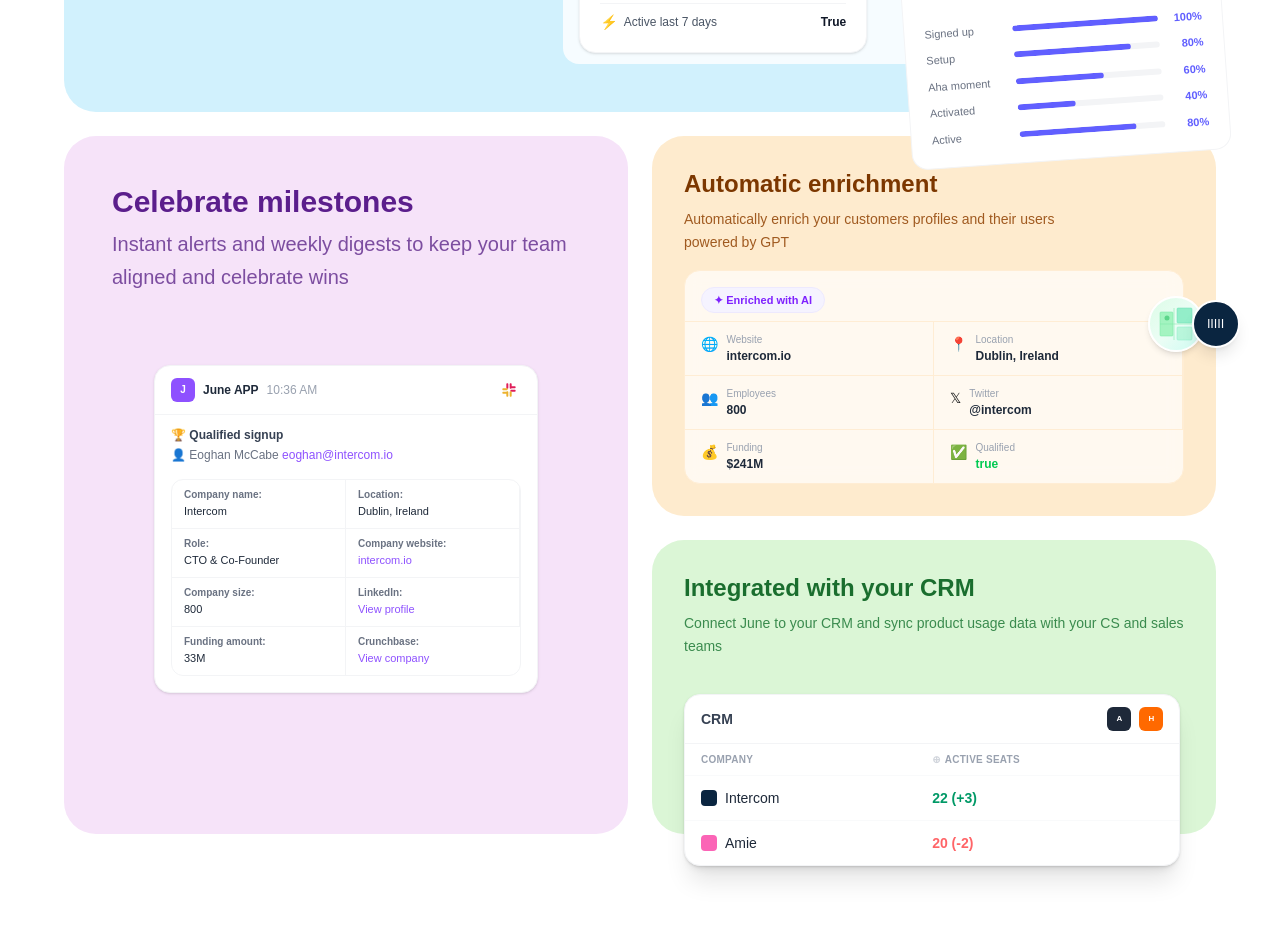
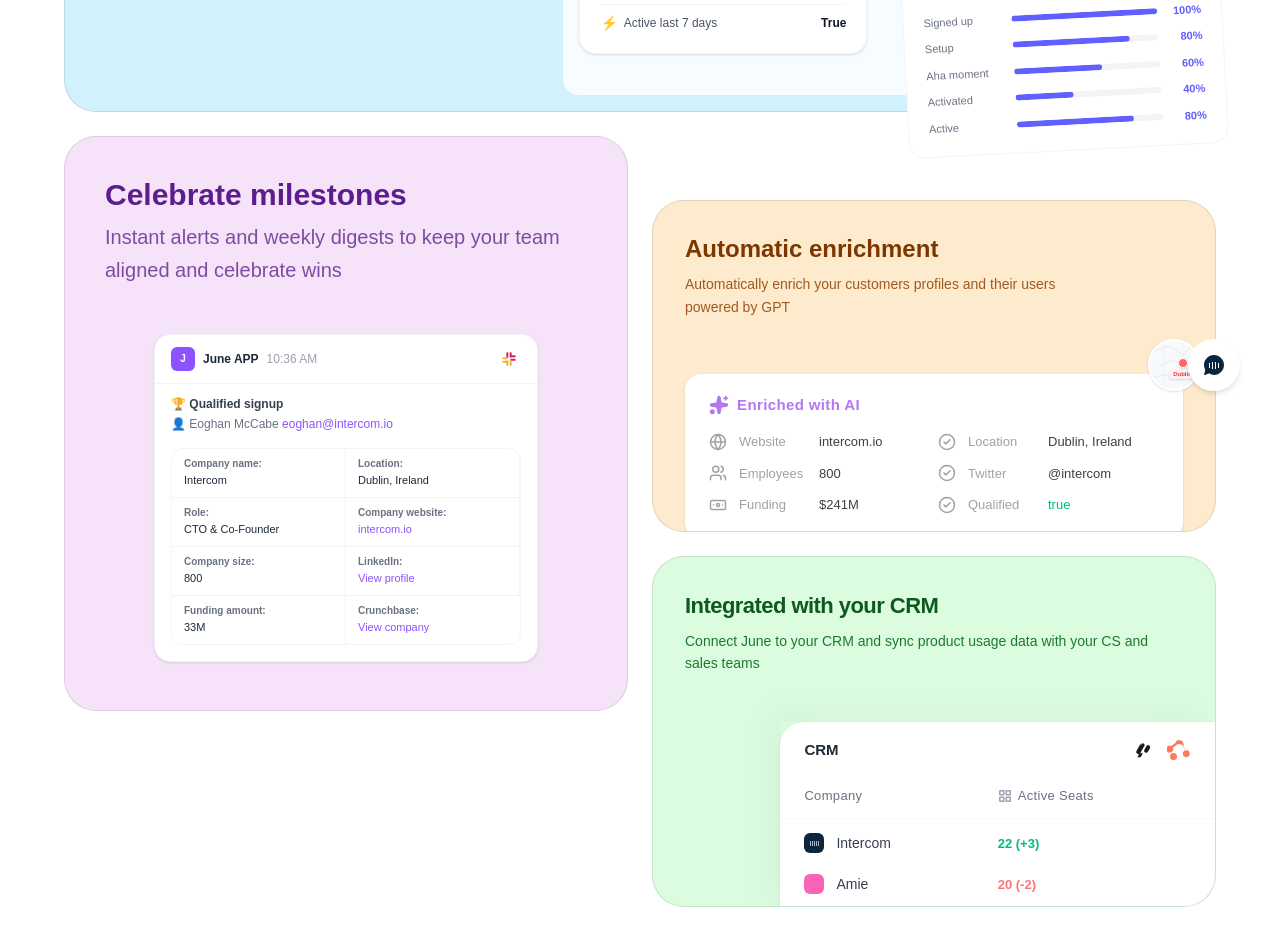
Before and after one commit to amanraj069/Round-02, a Next.js app: page / in a window 1280 px wide. Shown: the part 360-1306 px from the top of the page. Built offline with nearby package versions, Linux system fonts and the light colour scheme.

Commit message:
feat: polish bento grid UI

```diff
--- a/components/bentogrid/FeatureCRM/CRMTableCard.tsx
+++ b/components/bentogrid/FeatureCRM/CRMTableCard.tsx
@@ -1,53 +1,72 @@
 import React from "react";
 import { BENTO_GRID_DATA } from "@/constants/bentoGridData";
+import { LayoutGrid } from "lucide-react";
 
 const { crm } = BENTO_GRID_DATA;
 
 const companyColors: Record<string, string> = {
-  Intercom: "bg-[#0a2540]",
+  Intercom: "bg-[#092540]",
   Amie: "bg-pink-400",
 };
 
 export function CRMTableCard() {
   return (
-    <div className="w-full bg-white rounded-2xl border border-gray-100 shadow-sm overflow-hidden">
+    <div className="w-full bg-white rounded-tl-2xl sm:rounded-tl-[24px] shadow-sm overflow-hidden flex flex-col h-full">
       {/* Header row */}
-      <div className="flex items-center justify-between px-4 py-3 border-b border-gray-100">
-        <span className="text-sm font-semibold text-gray-700">CRM</span>
-        <div className="flex items-center gap-2">
-          {/* Attio-style logo */}
-          <div className="w-6 h-6 rounded-md bg-gray-800 flex items-center justify-center">
-            <span className="text-white text-[8px] font-bold">A</span>
-          </div>
-          {/* HubSpot-style logo */}
-          <div className="w-6 h-6 rounded-md bg-orange-500 flex items-center justify-center">
-            <span className="text-white text-[8px] font-bold">H</span>
-          </div>
+      <div className="flex items-center justify-between px-5 py-4 sm:px-6">
+        <span className="text-[15px] font-bold text-[#1f2937]">CRM</span>
+        <div className="flex items-center gap-3">
+          {/* Attio Logo SVG */}
+          <svg viewBox="0 0 24 24" width="22" height="22" className="fill-[#1b1b1b]">
+            <path d="M14.63 7.828l-2.222 3.849a2.222 2.222 0 103.85 2.221l2.22-3.848a2.222 2.222 0 10-3.849-2.222zM7.227 15.656L4.72 20h3.585l2.508-4.344H7.227zM8.36 5L3.848 12.822a2.41 2.41 0 00.871 3.29 2.411 2.411 0 003.29-.871L12.52 7.42c.44-.761.183-1.73-.578-2.17A1.6 1.6 0 009.28 5.61l-.92 1.593v-2.2z" />
+          </svg>
+          {/* HubSpot Logo SVG */}
+          <svg viewBox="0 0 24 24" width="24" height="24" className="fill-[#ff7a59]">
+            <path d="M12 2a3.5 3.5 0 00-3.4 2.68L4.36 8A3.5 3.5 0 106 9.87l3.8-3C10.02 6.55 10.96 6 12 6c2.72 0 4.93 2.16 4.99 4.88l3.65 1.58A3.5 3.5 0 1022 13.5v-.59l-4-1.74a4.98 4.98 0 01-1.39-4.52A5 5 0 0012 2zm-5.5 13a3.5 3.5 0 100 7 3.5 3.5 0 000-7z" />
+          </svg>
         </div>
       </div>
 
       {/* Table header */}
-      <div className="grid grid-cols-2 px-4 py-2 border-b border-gray-50">
+      <div className="grid grid-cols-2 px-5 sm:px-6 py-2 border-b border-gray-100/60 pb-3">
         {crm.table.headers.map((h, idx) => (
-          <span key={idx} className="text-[10px] font-semibold text-gray-400 uppercase tracking-wide flex items-center gap-1">
-            {idx === 1 && <span className="text-gray-300">⊕</span>}
-            {h}
+          <span
+            key={idx}
+            className="text-[13px] font-medium text-gray-500 capitalize tracking-wide flex items-center gap-1.5"
+          >
+            {idx === 1 && <LayoutGrid className="w-[14px] h-[14px] text-gray-400 stroke-[2.5]" />}
+            {idx === 0 ? "Company" : "Active seats"}
           </span>
         ))}
       </div>
 
       {/* Table rows */}
-      {crm.table.rows.map((row, idx) => (
-        <div key={idx} className={`grid grid-cols-2 px-4 py-3 items-center ${idx !== crm.table.rows.length - 1 ? "border-b border-gray-50" : ""}`}>
-          <div className="flex items-center gap-2">
-            <div className={`w-4 h-4 rounded-sm ${companyColors[row.company] ?? "bg-gray-400"}`} />
-            <span className="text-sm text-gray-800 font-medium">{row.company}</span>
+      <div className="flex flex-col pt-1 pb-4">
+        {crm.table.rows.map((row, idx) => (
+          <div
+            key={idx}
+            className={`grid grid-cols-2 px-5 sm:px-6 py-2.5 items-center`}
+          >
+            <div className="flex items-center gap-3">
+              <div
+                className={`w-5 h-5 rounded-md flex items-center justify-center ${companyColors[row.company] ?? "bg-gray-400"}`}
+              >
+                {row.company === "Intercom" && (
+                  <span className="text-white text-[7px] font-bold tracking-[0.1em] scale-75">|||||</span>
+                )}
+              </div>
+              <span className="text-[14px] text-[#374151] font-medium">
+                {row.company}
+              </span>
+            </div>
+            <span
+              className={`text-[13px] font-semibold ${row.seats.includes("+") ? "text-emerald-500" : "text-red-400/90"}`}
+            >
+              {row.seats}
+            </span>
           </div>
-          <span className={`text-sm font-semibold ${row.seats.includes("+") ? "text-emerald-600" : "text-red-400"}`}>
-            {row.seats}
-          </span>
-        </div>
-      ))}
+        ))}
+      </div>
     </div>
   );
 }
--- a/components/bentogrid/FeatureCRM/index.tsx
+++ b/components/bentogrid/FeatureCRM/index.tsx
@@ -8,27 +8,21 @@
 
 export function FeatureCRM() {
   return (
-    // overflow-visible so CRM table card can bleed downward
-    <div className="relative w-full bg-[#dbf6d6] rounded-[32px] p-8 overflow-visible flex flex-col gap-4">
-
+    <div className="relative w-full h-full bg-[#dcfce0] rounded-[32px] pt-8 pl-8 overflow-hidden flex flex-col justify-between border border-black/10">
       {/* Text block */}
-      <div>
-        <h2 className="text-xl md:text-2xl font-bold text-[#1a6e2e] mb-2">
+      <div className="pr-8 pb-10">
+        <h2 className="text-[22px] font-bold text-[#0d5920] tracking-tight mb-2">
           {crm.title}
         </h2>
-        <p className="text-sm text-[#3a8b4e] leading-relaxed">
+        <p className="text-[14px] text-[#1b7a30] leading-[1.6] mb-2">
           {crm.description}
         </p>
       </div>
 
-      {/* CRM table card — absolutely positioned to pop out of the bottom-right */}
-      <div className="absolute bottom-[-2rem] right-[-16] w-[88%] z-20 shadow-xl rounded-2xl">
+      {/* CRM table card perfectly tucked into bottom right corner via ml-auto */}
+      <div className="mt-auto ml-auto w-[85%] sm:w-[90%] xl:w-[82%] shadow-[-12px_-12px_32px_rgba(0,0,0,0.03)] z-10 flex">
         <CRMTableCard />
       </div>
-
-      {/* Spacer to ensure the card doesn't collapse the section height */}
-      <div className="h-32" />
-
     </div>
   );
 }
--- a/components/bentogrid/FeatureEnrichment/EnrichedDataCard.tsx
+++ b/components/bentogrid/FeatureEnrichment/EnrichedDataCard.tsx
@@ -1,41 +1,42 @@
 import React from "react";
 import { BENTO_GRID_DATA } from "@/constants/bentoGridData";
+import { Globe, Users, Banknote, CheckCircle2, Sparkles } from "lucide-react";
 
 const { enrichment } = BENTO_GRID_DATA;
 
 // Icons per key
-const iconMap: Record<string, string> = {
-  Website: "🌐",
-  Location: "📍",
-  Employees: "👥",
-  Twitter: "𝕏",
-  Funding: "💰",
-  Qualified: "✅",
+const iconMap: Record<string, React.ReactNode> = {
+  Website: <Globe className="w-[18px] h-[18px] text-[#a1a1aa]" />,
+  Location: <CheckCircle2 className="w-[18px] h-[18px] text-[#a1a1aa]" />,
+  Employees: <Users className="w-[18px] h-[18px] text-[#a1a1aa]" />,
+  Twitter: <CheckCircle2 className="w-[18px] h-[18px] text-[#a1a1aa]" />,
+  Funding: <Banknote className="w-[18px] h-[18px] text-[#a1a1aa]" />,
+  Qualified: <CheckCircle2 className="w-[18px] h-[18px] text-[#a1a1aa]" />,
 };
 
 export function EnrichedDataCard() {
   return (
-    <div className="w-full bg-white/70 backdrop-blur-sm rounded-2xl border border-orange-100 overflow-hidden">
-      {/* AI Badge */}
-      <div className="px-4 pt-4 pb-2">
-        <span className="inline-flex items-center gap-1.5 text-[11px] font-semibold text-violet-600 bg-violet-50 border border-violet-100 rounded-full px-3 py-1">
-          ✦ {enrichment.badge}
+    <div className="w-full bg-white rounded-xl sm:rounded-2xl shadow-sm relative z-0">
+      {/* AI Badge Header */}
+      <div className="px-5 sm:px-6 pt-5 pb-4 flex items-center gap-2">
+        <Sparkles className="w-5 h-5 text-[#b477f1] fill-[#b477f1]" />
+        <span className="text-[15px] font-bold text-[#b477f1] tracking-wide">
+          {enrichment.badge}
         </span>
       </div>
 
       {/* 2-column data grid */}
-      <div className="grid grid-cols-2 divide-x divide-orange-100 border-t border-orange-100">
+      <div className="grid grid-cols-1 sm:grid-cols-2 px-5 sm:px-6 pb-6 gap-y-3 gap-x-2">
         {enrichment.details.map((item, idx) => (
-          <div
-            key={idx}
-            className={`px-4 py-2.5 flex items-start gap-2 ${idx >= 2 ? "border-t border-orange-100" : ""}`}
-          >
-            <span className="text-sm mt-0.5 shrink-0">{iconMap[item.key] ?? "•"}</span>
-            <div>
-              <p className="text-[10px] text-gray-400 font-medium">{item.key}</p>
+          <div key={idx} className="flex items-center gap-3">
+            <div className="shrink-0 flex items-center justify-center">
+              {iconMap[item.key] ?? <CheckCircle2 className="w-[18px] h-[18px] text-[#a1a1aa]" />}
+            </div>
+            <div className="flex gap-2 items-center w-full">
+              <p className="text-[13px] text-[#a1a1aa] font-medium w-[72px] shrink-0">{item.key}</p>
               <p
-                className={`text-[12px] font-semibold ${
-                  item.type === "boolean" ? "text-green-500" : "text-gray-800"
+                className={`text-[13px] font-medium truncate ${
+                  item.type === "boolean" ? "text-emerald-500" : "text-[#3f3f46]"
                 }`}
               >
                 {item.value}
--- a/components/bentogrid/FeatureEnrichment/FloatingMapIcon.tsx
+++ b/components/bentogrid/FeatureEnrichment/FloatingMapIcon.tsx
@@ -6,20 +6,29 @@
   return (
     <div className="flex items-center">
       {/* Circular map thumbnail — sits behind */}
-      <div className="w-14 h-14 rounded-full overflow-hidden border-2 border-white shadow-md bg-gradient-to-br from-green-100 via-emerald-50 to-teal-100 flex items-center justify-center shrink-0 z-10">
-        <svg viewBox="0 0 40 40" className="w-10 h-10 opacity-70">
-          <rect x="4" y="8" width="13" height="24" rx="1" fill="#86efac" stroke="#4ade80" strokeWidth="0.5"/>
-          <rect x="21" y="4" width="15" height="15" rx="1" fill="#6ee7b7" stroke="#34d399" strokeWidth="0.5"/>
-          <rect x="21" y="23" width="15" height="13" rx="1" fill="#a7f3d0" stroke="#6ee7b7" strokeWidth="0.5"/>
-          <line x1="4" y1="20" x2="36" y2="20" stroke="#4ade80" strokeWidth="0.5"/>
-          <line x1="18" y1="4" x2="18" y2="36" stroke="#4ade80" strokeWidth="0.5"/>
-          <circle cx="11" cy="14" r="2.5" fill="#22c55e"/>
-        </svg>
+      <div className="w-[52px] h-[52px] rounded-full overflow-hidden border-2 border-white shadow bg-cover bg-center shrink-0 z-10 relative bg-[#f8f9fa]">
+        {/* Simplified map representation */}
+        <div className="absolute inset-0 opacity-40">
+          <svg viewBox="0 0 100 100" fill="none" className="w-full h-full">
+            <path d="M10 20 L40 10 L70 30 L90 5" stroke="#cbd5e1" strokeWidth="2" fill="none" />
+            <path d="M20 50 L50 40 L80 60 L100 35" stroke="#cbd5e1" strokeWidth="2" fill="none" />
+            <path d="M0 80 L30 70 L60 80 L90 60" stroke="#cbd5e1" strokeWidth="2" fill="none" />
+            <path d="M30 0 L30 100" stroke="#cbd5e1" strokeWidth="1" fill="none" />
+            <path d="M70 0 L70 100" stroke="#cbd5e1" strokeWidth="1" fill="none" />
+          </svg>
+        </div>
+        {/* Location Pin */}
+        <div className="absolute top-[35%] left-[40%] flex flex-col items-center">
+          <div className="w-2.5 h-2.5 bg-red-400 rounded-full border border-white shadow-sm"></div>
+          <div className="bg-red-50 text-red-500 text-[6px] font-bold px-1 rounded-sm shadow-sm mt-0.5">Dublin</div>
+        </div>
       </div>
 
       {/* Circular Intercom logo — overlaps map, sits in front */}
-      <div className="w-12 h-12 rounded-full bg-[#0a2540] flex items-center justify-center shadow-lg -ml-3 z-20 border-2 border-white shrink-0">
-        <span className="text-white text-[9px] font-bold tracking-widest">|||||</span>
+      <div className="w-[52px] h-[52px] rounded-full bg-white flex items-center justify-center shadow-md -ml-3 z-20 border-2 border-white shrink-0">
+        <svg viewBox="0 0 24 24" className="w-6 h-6 fill-[#092540]">
+           <path d="M12 2C6.477 2 2 6.477 2 12c0 1.705.433 3.313 1.196 4.743.102.193.125.419.065.63l-1.071 3.754c-.161.564.364 1.05.9.833l3.52-1.423a.81.81 0 0 1 .71.045A9.957 9.957 0 0 0 12 22c5.523 0 10-4.477 10-10S17.523 2 12 2Zm-5 8h1v5H7v-5Zm3-1h1v7h-1v-7Zm3 0h1v7h-1v-7Zm3 1h1v5h-1v-5Z" />
+        </svg>
       </div>
     </div>
   );
--- a/components/bentogrid/FeatureEnrichment/index.tsx
+++ b/components/bentogrid/FeatureEnrichment/index.tsx
@@ -9,16 +9,17 @@
 
 export function FeatureEnrichment() {
   return (
-    // overflow-visible so floating icons bleed outside the card boundary
-    <div className="relative w-full bg-[#feebce] rounded-[32px] p-8 overflow-visible flex flex-col gap-4">
+    // overflow-hidden on the inner container clips the card to the bottom
+    <div className="relative w-full h-full mt-16">
 
       {/* Floating circular icons — absolute at right edge, mid-card vertically */}
       <div className="absolute top-[42%] -right-6 z-30">
         <FloatingMapIcon />
       </div>
 
+      <div className="w-full h-full bg-[#feebce] rounded-[32px] pt-8 px-8 flex flex-col justify-between overflow-hidden border border-black/10">
         {/* Text block — max-width to avoid overlap with the icons */}
-      <div className="max-w-[75%]">
+        <div className="max-w-[75%] pb-8">
           <h2 className="text-xl md:text-2xl font-bold text-[#7c3700] mb-2">
             {enrichment.title}
           </h2>
@@ -27,8 +28,11 @@
           </p>
         </div>
 
-      {/* Enriched data card */}
+        {/* Enriched data card pulled down to the bottom */}
+        <div className="mt-auto relative z-10 w-full translate-y-2">
           <EnrichedDataCard />
+        </div>
+      </div>
 
     </div>
   );
--- a/components/bentogrid/FeatureMilestones/index.tsx
+++ b/components/bentogrid/FeatureMilestones/index.tsx
@@ -8,7 +8,7 @@
 
 export function FeatureMilestones() {
   return (
-    <div className="relative w-full h-full min-h-[420px] bg-[#f6e3f9] rounded-[32px] p-12 overflow-visible flex flex-col">
+    <div className="relative w-full bg-[#f6e3f9] rounded-[32px] pt-10 px-10 pb-12 overflow-visible flex flex-col border border-black/10">
 
       {/* Text block */}
       <div className="mb-6">
@@ -21,7 +21,7 @@
       </div>
 
       {/* Slack card — centered and slightly narrowed so it floats within the section */}
-      <div className="flex-1 flex items-start justify-center my-12">
+      <div className="flex-1 flex items-start justify-center mt-6">
         <div className="w-full max-w-sm">
           <SlackNotificationCard />
         </div>
--- a/components/bentogrid/FeatureReports/IntercomProfileCard.tsx
+++ b/components/bentogrid/FeatureReports/IntercomProfileCard.tsx
@@ -14,7 +14,10 @@
       "
     >
       {/* Header */}
+
       <div className="flex items-center gap-3 mb-5">
+        {/* Gradient strip at the top of the shared background */}
+        {/* <div className="absolute inset-x-0 top-0 h-10 bg-gradient-to-r from-rose-200 via-pink-200 to-red-200 opacity-80" /> */}
         <div className="w-10 h-10 bg-[#0a2540] rounded-xl flex items-center justify-center text-white text-xs font-bold tracking-widest">
           |||||
         </div>
--- a/components/bentogrid/FeatureReports/index.tsx
+++ b/components/bentogrid/FeatureReports/index.tsx
@@ -9,7 +9,7 @@
 
 export function FeatureReports() {
   return (
-    <div className="relative w-full min-h-[360px] bg-[#d1f1fd] rounded-[32px] p-8 overflow-visible flex flex-col md:flex-row gap-8">
+    <div className="relative w-full min-h-[360px] bg-[#d1f1fd] rounded-[32px] px-8 pt-8 overflow-visible flex flex-col md:flex-row gap-8 border border-black/10">
 
       {/* Left: Heading text */}
       <div className="md:w-2/5 flex items-start pt-2">
@@ -31,7 +31,7 @@
         </div>
 
         {/* Activation card — pops to the right, bleeds below */}
-        <div className="absolute right-0 md:-right-10 -bottom-20 z-30 -rotate-[4deg]">
+        <div className="absolute right-0 md:-right-10 -bottom-10 z-30 -rotate-[3deg]">
           <CompanyActivationCard />
         </div>
 
```
Lines whose indentation alone changed are shown as unchanged.
